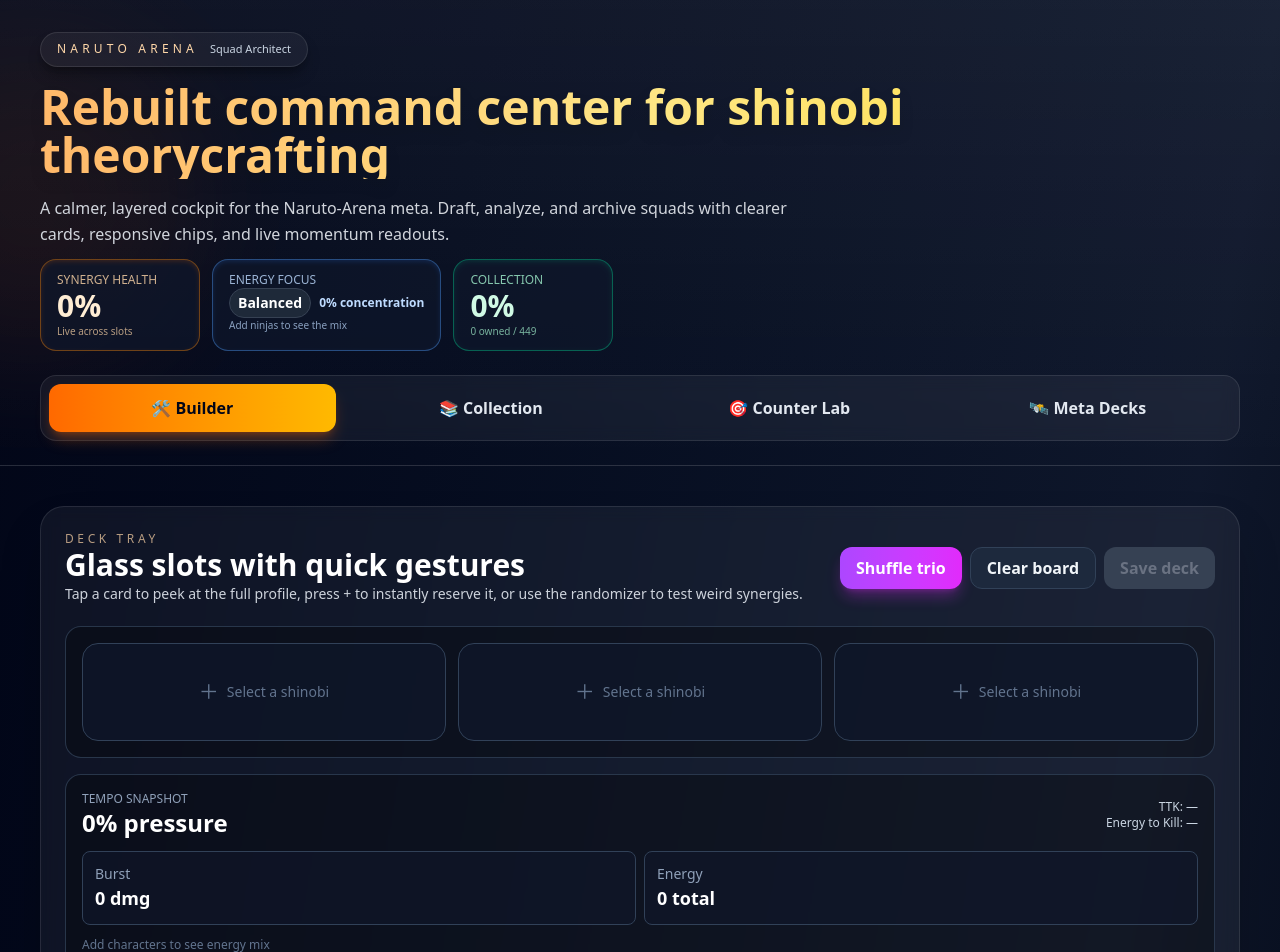
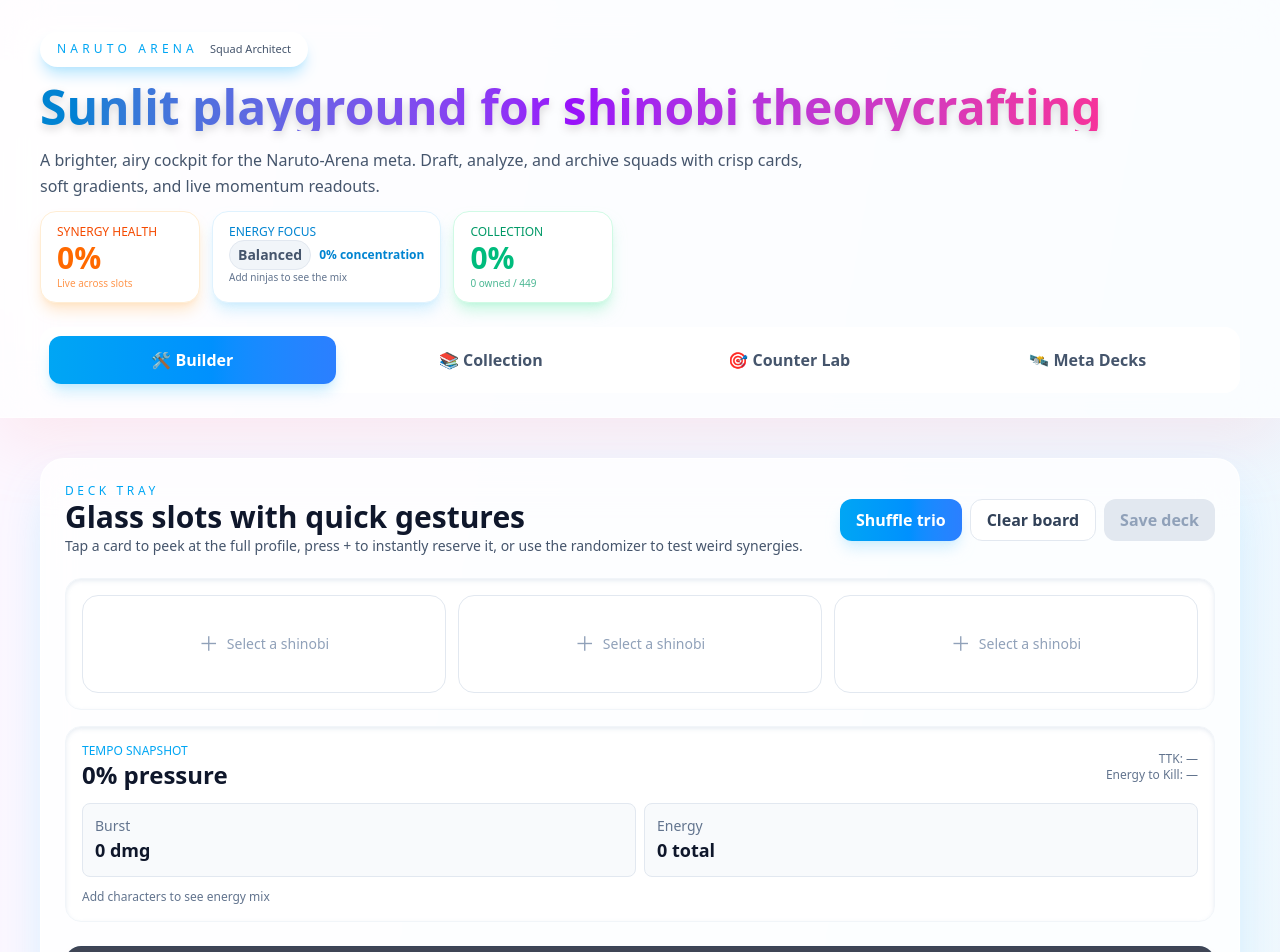
Before and after one commit to DylanElo/naruto-arena-app, a React (Vite) app: page / in a window 1280 px wide. Shown: the top 952 px of the page. Built offline with nearby package versions, Linux system fonts and the light colour scheme.

Commit message:
Refresh UI with bright theme

```diff
--- a/src/App.jsx
+++ b/src/App.jsx
@@ -7,21 +7,21 @@
 
 // Energy Colors Mapping
 const ENERGY_COLORS = {
-  green: 'text-green-400',
-  red: 'text-red-400',
-  blue: 'text-blue-400',
-  white: 'text-white',
-  black: 'text-gray-400', // Random/Specific
-  none: 'text-gray-500'
+  green: 'text-emerald-600',
+  red: 'text-rose-600',
+  blue: 'text-sky-600',
+  white: 'text-slate-700',
+  black: 'text-slate-500', // Random/Specific
+  none: 'text-slate-400'
 }
 
 const ENERGY_BG_COLORS = {
-  green: 'bg-green-900/50 border-green-500/50',
-  red: 'bg-red-900/50 border-red-500/50',
-  blue: 'bg-blue-900/50 border-blue-500/50',
-  white: 'bg-gray-100/20 border-white/50',
-  black: 'bg-gray-800 border-gray-600',
-  none: 'bg-gray-800 border-gray-700'
+  green: 'bg-emerald-50 border-emerald-200 text-emerald-700',
+  red: 'bg-rose-50 border-rose-200 text-rose-700',
+  blue: 'bg-sky-50 border-sky-200 text-sky-700',
+  white: 'bg-slate-100 border-slate-200 text-slate-700',
+  black: 'bg-slate-200 border-slate-300 text-slate-700',
+  none: 'bg-slate-100 border-slate-200 text-slate-600'
 }
 
 const assetPath = (relativePath) => {
@@ -212,63 +212,63 @@
   const ownedProgress = Math.round((ownedCharacters.size / charactersData.length) * 100)
 
   return (
-    <div className="min-h-screen bg-gradient-to-br from-slate-950 via-slate-900 to-black text-white relative overflow-hidden">
-      <div className="pointer-events-none absolute inset-0 opacity-30">
-        <div className="absolute -left-32 top-10 w-80 h-80 bg-orange-500/25 blur-3xl rounded-full"></div>
-        <div className="absolute right-0 bottom-10 w-96 h-96 bg-blue-500/15 blur-3xl rounded-full"></div>
-        <div className="absolute inset-x-10 bottom-0 h-40 bg-gradient-to-t from-black/60 via-black/0"></div>
+    <div className="min-h-screen bg-gradient-to-br from-[#fdf7ff] via-[#eef7ff] to-[#f9fff2] text-slate-900 relative overflow-hidden">
+      <div className="pointer-events-none absolute inset-0 opacity-70 mix-blend-screen">
+        <div className="absolute -left-24 top-10 w-72 h-72 bg-[#c1ecff] blur-3xl rounded-full"></div>
+        <div className="absolute right-4 -bottom-10 w-96 h-96 bg-[#ffd1e8] blur-3xl rounded-full"></div>
+        <div className="absolute inset-x-10 bottom-0 h-52 bg-gradient-to-t from-white/60 via-transparent"></div>
       </div>
 
-      <header className="relative z-10 px-4 md:px-10 pt-8 pb-6 border-b border-white/10 bg-gradient-to-b from-white/5 to-transparent">
+      <header className="relative z-10 px-4 md:px-10 pt-8 pb-6 border-b border-white/60 bg-white/70 backdrop-blur-xl shadow-[0_20px_60px_rgba(255,182,193,0.25)]">
         <div className="max-w-7xl mx-auto">
           <div className="flex flex-wrap items-center justify-between gap-3">
             <div>
-              <div className="inline-flex items-center gap-3 px-4 py-2 rounded-full bg-white/5 border border-white/10 shadow-lg shadow-black/30">
-                <span className="text-xs tracking-[0.35em] text-orange-200 uppercase">Naruto Arena</span>
-                <span className="text-[11px] text-slate-300">Squad Architect</span>
+              <div className="inline-flex items-center gap-3 px-4 py-2 rounded-full bg-white shadow-lg shadow-sky-200 border border-white/70">
+                <span className="text-xs tracking-[0.35em] text-sky-500 uppercase">Naruto Arena</span>
+                <span className="text-[11px] text-slate-600">Squad Architect</span>
               </div>
-              <h1 className="mt-4 text-4xl md:text-5xl font-black text-transparent bg-clip-text bg-gradient-to-r from-orange-300 via-amber-200 to-yellow-300 drop-shadow-xl">
-                Rebuilt command center for shinobi theorycrafting
+              <h1 className="mt-4 text-4xl md:text-5xl font-black text-transparent bg-clip-text bg-gradient-to-r from-sky-600 via-purple-600 to-pink-500 drop-shadow-lg">
+                Sunlit playground for shinobi theorycrafting
               </h1>
-              <p className="text-gray-300 mt-4 max-w-3xl text-sm md:text-base leading-relaxed">
-                A calmer, layered cockpit for the Naruto-Arena meta. Draft, analyze, and archive squads with clearer cards, responsive chips, and live momentum readouts.
+              <p className="text-slate-600 mt-4 max-w-3xl text-sm md:text-base leading-relaxed">
+                A brighter, airy cockpit for the Naruto-Arena meta. Draft, analyze, and archive squads with crisp cards, soft gradients, and live momentum readouts.
               </p>
             </div>
             <div className="flex flex-wrap gap-3 text-sm">
-              <div className="bg-slate-900/70 border border-orange-400/40 rounded-2xl px-4 py-3 min-w-[160px] shadow-inner shadow-orange-500/15">
-                <div className="text-xs uppercase text-orange-200/80">Synergy health</div>
-                <div className="text-3xl font-extrabold text-orange-100">{fullTeamAnalysis.synergyScore}%</div>
-                <div className="text-[10px] text-orange-200/70">Live across slots</div>
+              <div className="bg-white border border-orange-100 rounded-2xl px-4 py-3 min-w-[160px] shadow-lg shadow-orange-200/60">
+                <div className="text-xs uppercase text-orange-600">Synergy health</div>
+                <div className="text-3xl font-extrabold text-orange-500">{fullTeamAnalysis.synergyScore}%</div>
+                <div className="text-[10px] text-orange-500/70">Live across slots</div>
               </div>
-              <div className="bg-slate-900/70 border border-blue-400/40 rounded-2xl px-4 py-3 min-w-[160px] shadow-inner shadow-blue-500/15">
-                <div className="text-xs uppercase text-blue-200/80">Energy focus</div>
-                <div className="flex items-center gap-2 text-sm text-white font-semibold">
-                  <span className={`px-2 py-1 rounded-full border ${teamEnergyMix.dominant ? ENERGY_BG_COLORS[teamEnergyMix.dominant] : 'bg-gray-800 border-gray-700'}`}>
+              <div className="bg-white border border-sky-100 rounded-2xl px-4 py-3 min-w-[160px] shadow-lg shadow-sky-200/60">
+                <div className="text-xs uppercase text-sky-600">Energy focus</div>
+                <div className="flex items-center gap-2 text-sm text-slate-900 font-semibold">
+                  <span className={`px-2 py-1 rounded-full border ${teamEnergyMix.dominant ? ENERGY_BG_COLORS[teamEnergyMix.dominant] : 'bg-slate-100 border-slate-200 text-slate-600'}`}>
                     {teamEnergyMix.dominant ? teamEnergyMix.dominant.toUpperCase() : 'Balanced'}
                   </span>
-                  <span className="text-blue-200 text-xs">{teamEnergyMix.spread}% concentration</span>
+                  <span className="text-sky-600 text-xs">{teamEnergyMix.spread}% concentration</span>
                 </div>
-                <div className="text-[10px] text-blue-200/70">{selectedTeam.length === 0 ? 'Add ninjas to see the mix' : 'Higher % means riskier economy'}</div>
+                <div className="text-[10px] text-slate-500">{selectedTeam.length === 0 ? 'Add ninjas to see the mix' : 'Higher % means riskier economy'}</div>
               </div>
-              <div className="bg-slate-900/70 border border-emerald-400/40 rounded-2xl px-4 py-3 min-w-[160px] shadow-inner shadow-emerald-500/15">
-                <div className="text-xs uppercase text-emerald-200/80">Collection</div>
-                <div className="text-3xl font-extrabold text-emerald-100">{ownedProgress}%</div>
-                <div className="text-[10px] text-emerald-200/70">{ownedCharacters.size} owned / {charactersData.length}</div>
+              <div className="bg-white border border-emerald-100 rounded-2xl px-4 py-3 min-w-[160px] shadow-lg shadow-emerald-200/60">
+                <div className="text-xs uppercase text-emerald-600">Collection</div>
+                <div className="text-3xl font-extrabold text-emerald-500">{ownedProgress}%</div>
+                <div className="text-[10px] text-emerald-600/70">{ownedCharacters.size} owned / {charactersData.length}</div>
               </div>
             </div>
           </div>
 
-          <div className="mt-6 flex flex-wrap items-center gap-3 bg-white/5 p-2 rounded-2xl border border-white/10 backdrop-blur">
-            <button onClick={() => setActiveTab('builder')} className={`flex-1 min-w-[120px] py-3 px-4 rounded-xl font-semibold transition-all ${activeTab === 'builder' ? 'bg-gradient-to-r from-orange-500 to-amber-400 text-slate-950 shadow-lg shadow-orange-500/30' : 'text-slate-200 hover:bg-white/5'}`}>
+          <div className="mt-6 flex flex-wrap items-center gap-3 bg-white p-2 rounded-2xl border border-white/70 backdrop-blur">
+            <button onClick={() => setActiveTab('builder')} className={`flex-1 min-w-[120px] py-3 px-4 rounded-xl font-semibold transition-all ${activeTab === 'builder' ? 'bg-gradient-to-r from-sky-500 to-blue-500 text-white shadow-lg shadow-sky-200/80' : 'text-slate-600 hover:bg-slate-100'}`}>
               🛠️ Builder
             </button>
-            <button onClick={() => setActiveTab('collection')} className={`flex-1 min-w-[120px] py-3 px-4 rounded-xl font-semibold transition-all ${activeTab === 'collection' ? 'bg-gradient-to-r from-orange-500 to-amber-400 text-slate-950 shadow-lg shadow-orange-500/30' : 'text-slate-200 hover:bg-white/5'}`}>
+            <button onClick={() => setActiveTab('collection')} className={`flex-1 min-w-[120px] py-3 px-4 rounded-xl font-semibold transition-all ${activeTab === 'collection' ? 'bg-gradient-to-r from-sky-500 to-blue-500 text-white shadow-lg shadow-sky-200/80' : 'text-slate-600 hover:bg-slate-100'}`}>
               📚 Collection
             </button>
-            <button onClick={() => setActiveTab('counter')} className={`flex-1 min-w-[120px] py-3 px-4 rounded-xl font-semibold transition-all ${activeTab === 'counter' ? 'bg-gradient-to-r from-orange-500 to-amber-400 text-slate-950 shadow-lg shadow-orange-500/30' : 'text-slate-200 hover:bg-white/5'}`}>
+            <button onClick={() => setActiveTab('counter')} className={`flex-1 min-w-[120px] py-3 px-4 rounded-xl font-semibold transition-all ${activeTab === 'counter' ? 'bg-gradient-to-r from-sky-500 to-blue-500 text-white shadow-lg shadow-sky-200/80' : 'text-slate-600 hover:bg-slate-100'}`}>
               🎯 Counter Lab
             </button>
-            <button onClick={() => setActiveTab('meta')} className={`flex-1 min-w-[120px] py-3 px-4 rounded-xl font-semibold transition-all ${activeTab === 'meta' ? 'bg-gradient-to-r from-orange-500 to-amber-400 text-slate-950 shadow-lg shadow-orange-500/30' : 'text-slate-200 hover:bg-white/5'}`}>
+            <button onClick={() => setActiveTab('meta')} className={`flex-1 min-w-[120px] py-3 px-4 rounded-xl font-semibold transition-all ${activeTab === 'meta' ? 'bg-gradient-to-r from-sky-500 to-blue-500 text-white shadow-lg shadow-sky-200/80' : 'text-slate-600 hover:bg-slate-100'}`}>
               🛰️ Meta Decks
             </button>
           </div>
@@ -280,28 +280,28 @@
         <div className="max-w-7xl mx-auto p-4 md:p-10 relative z-10 space-y-6">
           <div className="grid grid-cols-1 xl:grid-cols-[2fr,1fr] gap-6">
             <div className="space-y-6">
-              <div className="bg-white/5 border border-white/10 rounded-3xl p-6 shadow-2xl shadow-black/30 backdrop-blur">
+              <div className="bg-white/80 border border-white/70 rounded-3xl p-6 shadow-2xl shadow-sky-200/80 backdrop-blur-xl">
                 <div className="flex flex-wrap items-center gap-3 mb-5">
                   <div className="flex-1 min-w-[220px]">
-                    <p className="text-xs uppercase tracking-[0.3em] text-orange-200/70">Deck tray</p>
-                    <h2 className="text-3xl font-black text-white">Glass slots with quick gestures</h2>
-                    <p className="text-sm text-slate-200/90 leading-relaxed">Tap a card to peek at the full profile, press + to instantly reserve it, or use the randomizer to test weird synergies.</p>
+                    <p className="text-xs uppercase tracking-[0.3em] text-sky-500">Deck tray</p>
+                    <h2 className="text-3xl font-black text-slate-900">Glass slots with quick gestures</h2>
+                    <p className="text-sm text-slate-600 leading-relaxed">Tap a card to peek at the full profile, press + to instantly reserve it, or use the randomizer to test weird synergies.</p>
                   </div>
                   <div className="flex flex-wrap gap-2">
-                    <button onClick={randomizeTeam} className="px-4 py-2 bg-gradient-to-r from-purple-500 to-fuchsia-500 rounded-xl font-semibold text-white shadow-lg shadow-fuchsia-500/30">Shuffle trio</button>
-                    <button onClick={() => setSelectedTeam([])} className="px-4 py-2 bg-slate-800 border border-slate-700 rounded-xl font-semibold text-slate-100 hover:border-red-400/70">Clear board</button>
-                    <button onClick={saveTeam} disabled={selectedTeam.length === 0 || !teamName.trim()} className="px-4 py-2 bg-emerald-600 hover:bg-emerald-500 disabled:bg-gray-700 disabled:text-gray-500 rounded-xl font-semibold text-white">Save deck</button>
+                    <button onClick={randomizeTeam} className="px-4 py-2 bg-gradient-to-r from-sky-500 to-blue-500 rounded-xl font-semibold text-white shadow-lg shadow-sky-200/60">Shuffle trio</button>
+                    <button onClick={() => setSelectedTeam([])} className="px-4 py-2 bg-white border border-slate-200 rounded-xl font-semibold text-slate-700 hover:border-rose-300 hover:text-rose-500">Clear board</button>
+                    <button onClick={saveTeam} disabled={selectedTeam.length === 0 || !teamName.trim()} className="px-4 py-2 bg-emerald-500 hover:bg-emerald-400 disabled:bg-slate-200 disabled:text-slate-400 rounded-xl font-semibold text-white">Save deck</button>
                   </div>
                 </div>
 
                 <div className="grid md:grid-cols-[1fr,280px] gap-4 items-stretch">
-                  <div className="bg-black/30 border border-slate-700/80 rounded-2xl p-4 flex flex-wrap gap-3">
+                  <div className="bg-white border border-slate-100 rounded-2xl p-4 flex flex-wrap gap-3 shadow-inner shadow-slate-200/80">
                     {[0, 1, 2].map((index) => {
                       const char = selectedTeam[index]
                       return (
                         <div
                           key={index}
-                          className="flex-1 min-w-[220px] bg-slate-900/70 border border-slate-700 rounded-2xl overflow-hidden flex hover:border-orange-400/60 transition-all"
+                          className="flex-1 min-w-[220px] bg-white border border-slate-200 rounded-2xl overflow-hidden flex hover:border-sky-400/60 transition-all"
                         >
                           {char ? (
                             <>
@@ -314,7 +314,7 @@
                                 />
                                 <button
                                   onClick={() => removeFromTeam(char.id)}
-                                  className="absolute top-2 right-2 bg-black/70 text-white rounded-full w-7 h-7 flex items-center justify-center text-sm hover:bg-red-600 transition-colors"
+                                  className="absolute top-2 right-2 bg-white/90 text-slate-700 rounded-full w-7 h-7 flex items-center justify-center text-sm hover:bg-rose-500 hover:text-white transition-colors"
                                   title="Remove"
                                 >
                                   ×
@@ -322,11 +322,11 @@
                               </div>
                               <div className="p-3 flex flex-col justify-between flex-1">
                                 <div>
-                                  <div className="text-xs uppercase text-orange-300/80">Slot {index + 1}</div>
-                                  <div className="font-bold text-lg text-white leading-tight">{char.name}</div>
+                                  <div className="text-xs uppercase text-sky-500">Slot {index + 1}</div>
+                                  <div className="font-bold text-lg text-slate-900 leading-tight">{char.name}</div>
                                   <div className="flex gap-1 mt-2 flex-wrap">
                                     {char.skills.slice(0, 3).map((skill, i) => (
-                                      <span key={i} className="text-[10px] px-2 py-1 rounded-full bg-slate-800 border border-slate-700 text-slate-200 capitalize">
+                                      <span key={i} className="text-[10px] px-2 py-1 rounded-full bg-slate-100 border border-slate-200 text-slate-700 capitalize">
                                         {(skill.classes || 'Skill').split(',')[0]}
                                       </span>
                                     ))}
@@ -334,7 +334,7 @@
                                 </div>
                                 <div className="flex gap-1 mt-3">
                                   {char.skills[0].energy.map((e, i) => (
-                                    <span key={i} className={`w-7 h-7 rounded-md border flex items-center justify-center text-[10px] font-bold ${ENERGY_BG_COLORS[e] || 'bg-gray-700/70 border-gray-700'}`}>
+                                    <span key={i} className={`w-7 h-7 rounded-md border flex items-center justify-center text-[10px] font-bold ${ENERGY_BG_COLORS[e] || 'bg-slate-100 border-slate-200 text-slate-600'}`}>
                                       {e === 'none' ? '-' : e[0].toUpperCase()}
                                     </span>
                                   ))}
@@ -342,7 +342,7 @@
                               </div>
                             </>
                           ) : (
-                            <div className="flex items-center justify-center w-full h-24 text-slate-500 text-sm gap-2">
+                            <div className="flex items-center justify-center w-full h-24 text-slate-400 text-sm gap-2">
                               <span className="text-xl">＋</span>
                               <span>Select a shinobi</span>
                             </div>
@@ -352,25 +352,25 @@
                     })}
                   </div>
 
-                  <div className="bg-black/30 border border-slate-700/80 rounded-2xl p-4 flex flex-col gap-3">
+                  <div className="bg-white border border-slate-100 rounded-2xl p-4 flex flex-col gap-3 shadow-inner shadow-slate-200/80">
                     <div className="flex items-center justify-between">
                       <div>
-                        <p className="text-xs uppercase text-slate-400">Tempo snapshot</p>
-                        <p className="text-2xl font-bold text-white">{fullTeamAnalysis.tempo.pressureRating}% pressure</p>
+                        <p className="text-xs uppercase text-sky-500">Tempo snapshot</p>
+                        <p className="text-2xl font-bold text-slate-900">{fullTeamAnalysis.tempo.pressureRating}% pressure</p>
                       </div>
-                      <div className="text-right text-xs text-slate-300">
+                      <div className="text-right text-xs text-slate-500">
                         <p>TTK: {fullTeamAnalysis.tempo.estimatedKillTurns ?? '—'}</p>
                         <p>Energy to Kill: {fullTeamAnalysis.tempo.costToKill ?? '—'}</p>
                       </div>
                     </div>
                     <div className="grid grid-cols-2 gap-2 text-sm">
-                      <div className="bg-slate-900/60 rounded-lg p-3 border border-slate-700">
-                        <p className="text-slate-400">Burst</p>
-                        <p className="text-white text-lg font-semibold">{fullTeamAnalysis.tempo.burstDamage || 0} dmg</p>
+                      <div className="bg-slate-50 rounded-lg p-3 border border-slate-200">
+                        <p className="text-slate-500">Burst</p>
+                        <p className="text-slate-900 text-lg font-semibold">{fullTeamAnalysis.tempo.burstDamage || 0} dmg</p>
                       </div>
-                      <div className="bg-slate-900/60 rounded-lg p-3 border border-slate-700">
-                        <p className="text-slate-400">Energy</p>
-                        <p className="text-white text-lg font-semibold">{Object.values(teamAnalysis).reduce((a, b) => a + b, 0)} total</p>
+                      <div className="bg-slate-50 rounded-lg p-3 border border-slate-200">
+                        <p className="text-slate-500">Energy</p>
+                        <p className="text-slate-900 text-lg font-semibold">{Object.values(teamAnalysis).reduce((a, b) => a + b, 0)} total</p>
                       </div>
                     </div>
                     <div className="flex gap-2 flex-wrap text-xs">
```
Also changed, not shown: src/components/CollectionManager.jsx (+18 -18 lines).
